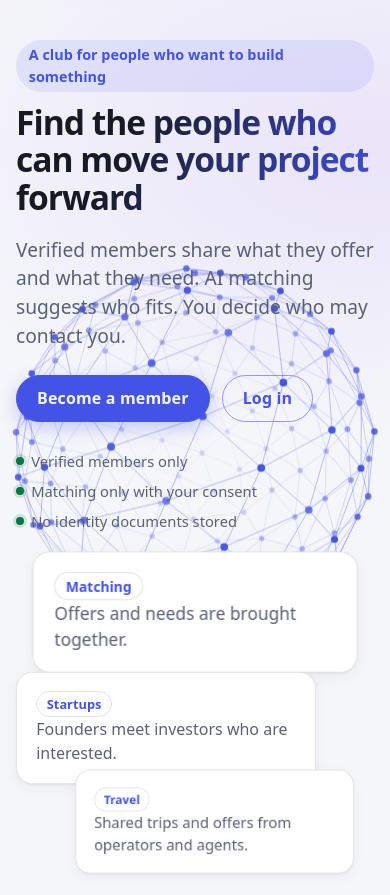
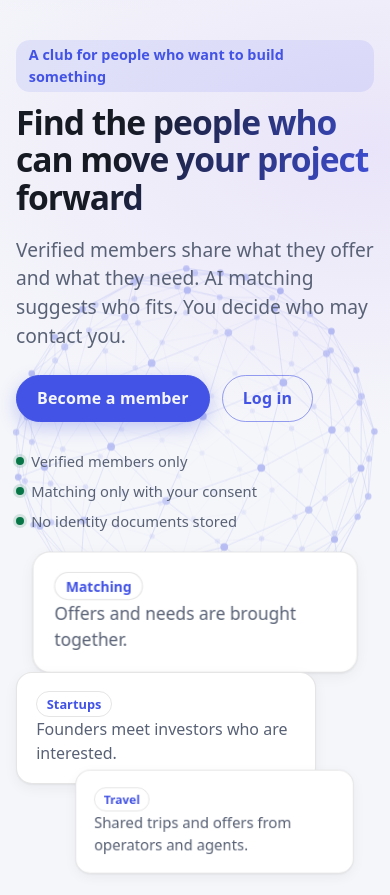
Before and after one commit to pilipandr770/club, a Flask app: page / in a window 390 px wide. Shown: the part 93-988 px from the top of the page. Run offline with Flask 3, Linux system fonts and the light colour scheme.

Commit message:
Лендинг: сфера приглушена на мобильных
Co-Authored-By: Claude Sonnet 5.5 <noreply@anthropic.com>

```diff
--- a/app/static/css/app.css
+++ b/app/static/css/app.css
@@ -1316,3 +1316,8 @@ hr { border: 0; border-block-start: 1px solid var(--color-border); margin-block:
   .auth-card { padding: 1.5rem 1.25rem 1.75rem; }
   .auth { padding-block: 1.5rem; }
 }
+
+@media (max-width: 40rem) {
+  .hero-sphere { opacity: 0.35; }
+  .eyebrow { border-radius: 14px; }
+}
```
